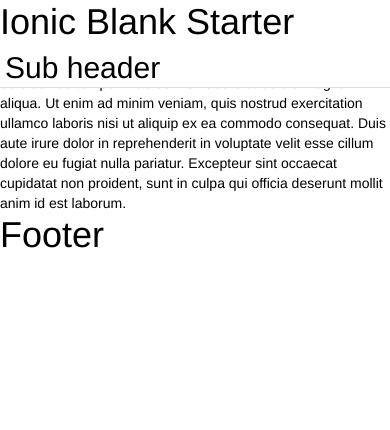
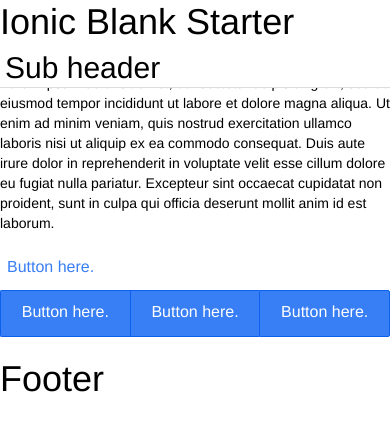
Before and after one commit to samuelchristopher/ionic-app, a website: page www/index.html in a window 390 px wide. Drawn offline with Linux system fonts and the light colour scheme; some packages are replaced by stand-ins of ours; files that its build step writes are made by us from their sources.

Commit message:
Added buttons

```diff
--- a/www/index.html
+++ b/www/index.html
@@ -31,7 +31,16 @@
         <h2>Sub header</h2>
       </div>
       <ion-content class="padding has-subheader">
-        Lorem ipsum dolor sit amet, consectetur adipisicing elit, sed do eiusmod tempor incididunt ut labore et dolore magna aliqua. Ut enim ad minim veniam, quis nostrud exercitation ullamco laboris nisi ut aliquip ex ea commodo consequat. Duis aute irure dolor in reprehenderit in voluptate velit esse cillum dolore eu fugiat nulla pariatur. Excepteur sint occaecat cupidatat non proident, sunt in culpa qui officia deserunt mollit anim id est laborum.
+        <p>
+          Lorem ipsum dolor sit amet, consectetur adipisicing elit, sed do eiusmod tempor incididunt ut labore et dolore magna aliqua. Ut enim ad minim veniam, quis nostrud exercitation ullamco laboris nisi ut aliquip ex ea commodo consequat. Duis aute irure dolor in reprehenderit in voluptate velit esse cillum dolore eu fugiat nulla pariatur. Excepteur sint occaecat cupidatat non proident, sunt in culpa qui officia deserunt mollit anim id est laborum.
+        </p>
+        <button class="button button-clear button-positive">Button here.</button>
+
+        <div class="button-bar">
+          <div class="button button-positive">Button here.</div>
+          <div class="button button-positive">Button here.</div>
+          <div class="button button-positive">Button here.</div>
+        </div>
       </ion-content>
 
       <ion-footer-bar class="bar-positive">
```
